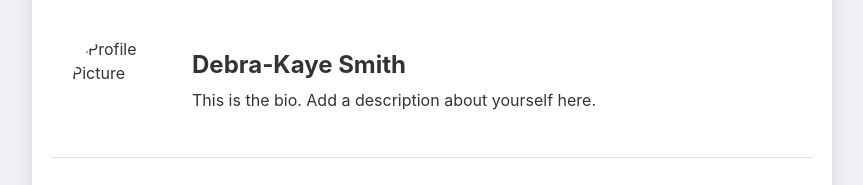
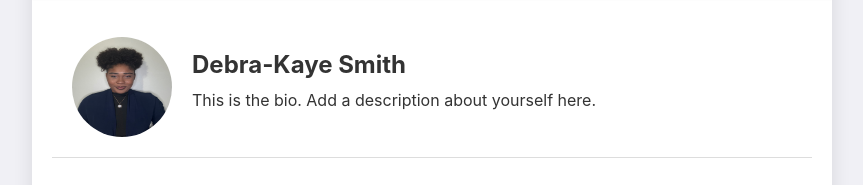
Before and after one commit to itsdebrakayes/personal-portfolio, a plain HTML site: page aboutMe.html in a window 1280 px wide. Shown: the part 153-338 px from the top of the page, without its empty margins (208-1071 px from the left). Drawn offline with Linux system fonts and the light colour scheme.

Commit message:
Update aboutMe.html

```diff
--- a/aboutMe.html
+++ b/aboutMe.html
@@ -21,7 +21,7 @@
             <div class="instagram-profile">
                 <!-- Profile Header -->
                 <div class="profile-header">
-                    <img class="profile-pic" src="/images/profilePic.jpeg" alt="Profile Picture">
+                    <img class="profile-pic" src="profilePic.jpeg" alt="Profile Picture">
                     <div class="profile-info">
                         <h2 class="username">Debra-Kaye Smith</h2>
                         <p class="bio">This is the bio. Add a description about yourself here.</p>
```
